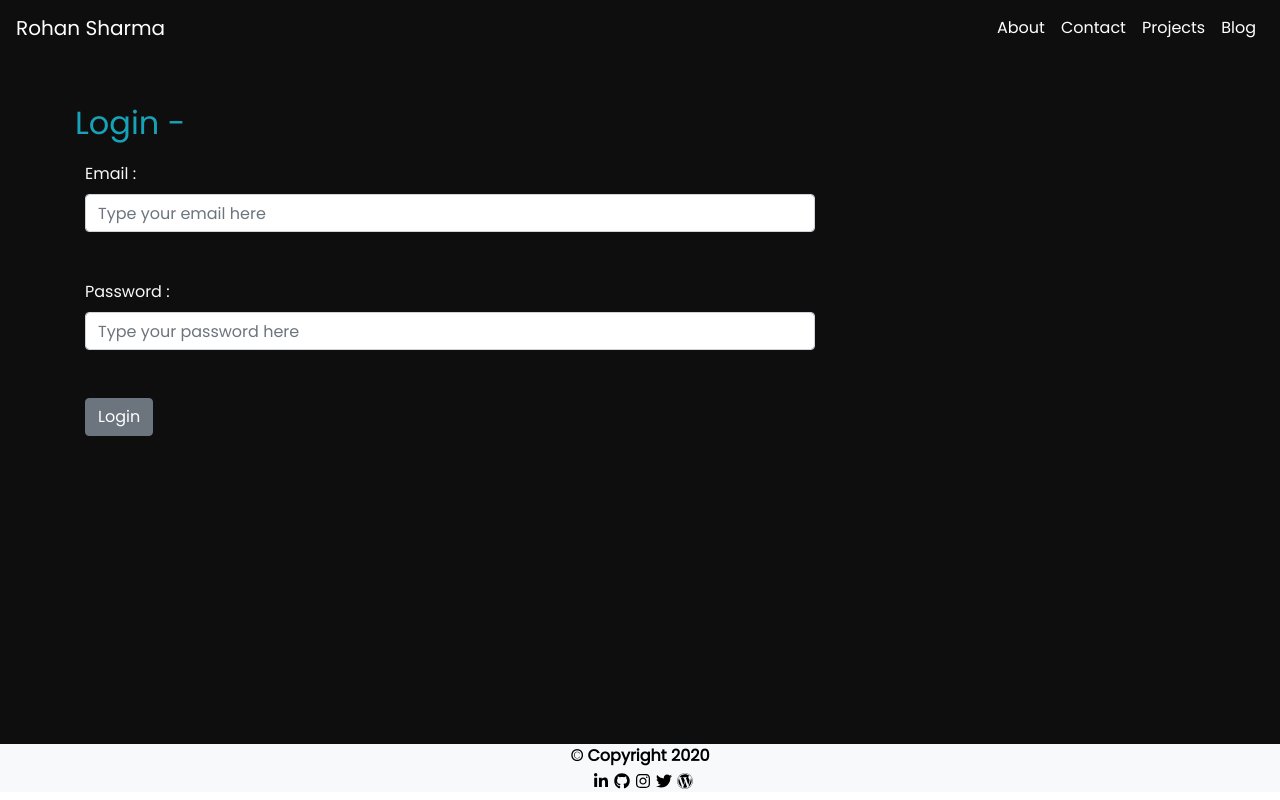
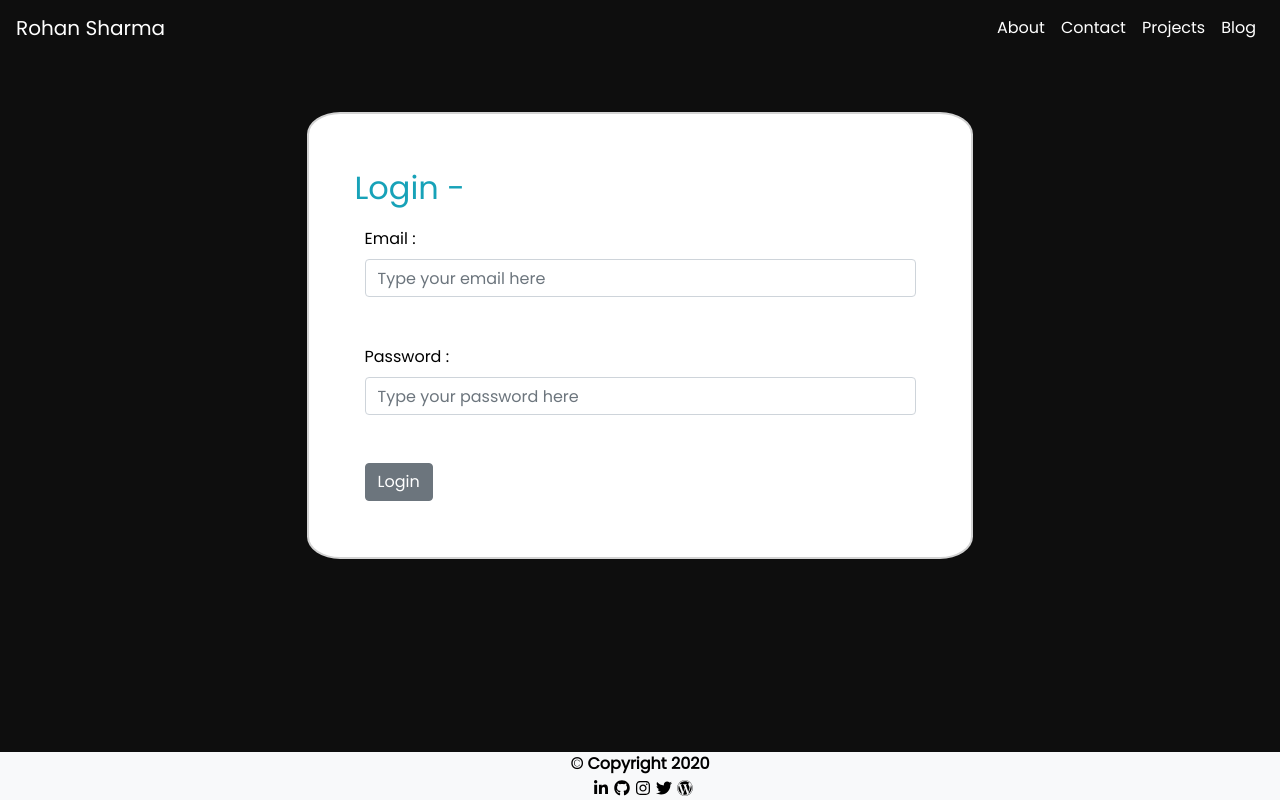
Before and after one commit to RhnSharma/React_test, a React (Create React App) app in the folder client/: page /login in a window 1280 px wide. Built offline with nearby package versions, Linux system fonts and the light colour scheme.

Commit message:
Added some styling

```diff
--- a/client/src/App.css
+++ b/client/src/App.css
@@ -83,6 +83,30 @@ footer p{
 #brandName:hover{
   color: goldenrod !important;
 }
+#login form {
+  border: 2px solid lightgrey;
+  padding: 5%;
+  margin:5% 20%;
+  border-radius: 5%;
+  background: white;
+  color: #000;
+}
+#addpost form {
+  border: 2px solid lightgrey;
+  padding: 5%;
+  margin:5% 20%;
+  border-radius: 5%;
+  background: white;
+  color: #000;
+}
+#editpost form {
+  border: 2px solid lightgrey;
+  padding: 5%;
+  margin:5% 20%;
+  border-radius: 5%;
+  background: white;
+  color: #000;
+}
 /* xs */
 .profile-image {
   width: 250px;
--- a/client/src/components/AddBlog.js
+++ b/client/src/components/AddBlog.js
@@ -1,5 +1,5 @@
 import React, { useState } from 'react';
-import { Button, Form, FormGroup, Label, Input, Container, Row, Col } from 'reactstrap';
+import { Button, Form, FormGroup, Label, Input, Container } from 'reactstrap';
 import { Link } from 'react-router-dom';
 import axios from 'axios';
 import './../App.css';
@@ -44,16 +44,14 @@ const AddBlog = (props) => {
     <div className='mt-5' style={{'minHeight' : '80vh'}}>
       {submission ? <p className='lead submitted'>Your post is added to the db.</p>
         :
-      <Container className='mb-5' id='contact'>
-      <Row>
-      <Col md='8'>
+      <Container id='addpost'>
+      <Form>
       <h1
       className='display-4 text-info'
       style={{'marginLeft' : '-10px', 'marginBottom':'20px','fontSize':'2rem'}}
       >
       Add Post -
       </h1>
-      <Form>
     <FormGroup className='mb-5'>
       <Label for="title"> Title : </Label>
       <Input onChange={onChangeForm} type="text" name="title" id="exampletitle" value={blog.title} placeholder="Type your post title here" />
@@ -71,8 +69,6 @@ const AddBlog = (props) => {
     <Button color='primary' onClick={handleSubmit}>Add post</Button>
     <Link to='/' className='btn btn-secondary mx-2'>Cancel</Link>
   </Form>
-      </Col>
-      </Row>
   </Container>
       }
     </div>
--- a/client/src/components/EditBlog.js
+++ b/client/src/components/EditBlog.js
@@ -1,6 +1,6 @@
 import React, { useState, useEffect } from 'react';
 import { Link } from 'react-router-dom';
-import { Button, Form, FormGroup, Label, Input, Container, Row, Col } from 'reactstrap';
+import { Button, Form, FormGroup, Label, Input, Container } from 'reactstrap';
 import axios from 'axios';
 import './../App.css';
 
@@ -55,16 +55,14 @@ const EditBlog = (props) => {
     <div className='mt-5' style={{'minHeight' : '80vh'}}>
       {submission ? <p className='lead submitted'>Your post has been updated.</p>
         :
-      <Container className='mb-5' id='contact'>
-      <Row>
-      <Col md='8'>
+      <Container id='editpost'>
+      <Form>
       <h1
       className='display-4 text-info'
       style={{'marginLeft' : '-10px', 'marginBottom':'20px','fontSize':'2rem'}}
       >
       Update Post -
       </h1>
-      <Form>
     <FormGroup className='mb-5'>
       <Label for="title"> Title : </Label>
       <Input onChange={onChangeForm} type="text" name="title" id="exampletitle" value={blog.title} placeholder="Type your post title here" />
@@ -82,8 +80,6 @@ const EditBlog = (props) => {
     <Button color='warning' onClick={handleSubmit}>Update post</Button>
     <Link to='/blogs' className='btn btn-secondary mx-2'>Cancel</Link>
   </Form>
-      </Col>
-      </Row>
   </Container>
       }
     </div>
--- a/client/src/components/login.js
+++ b/client/src/components/login.js
@@ -1,5 +1,5 @@
 import React, { useState } from 'react';
-import { Button, Form, FormGroup, Label, Input, Container, Row, Col } from 'reactstrap';
+import { Button, Form, FormGroup, Label, Input, Container } from 'reactstrap';
 import axios from 'axios';
 import './../App.css';
 
@@ -41,16 +41,14 @@ const Login = (props) => {
     <div className='mt-5' style={{'minHeight' : '80vh'}}>
       {submission ? <p className='lead submitted'>User is registered in the db.</p>
         :
-      <Container className='mb-5' id='contact'>
-      <Row>
-      <Col md='8'>
+      <Container id='login'>
+      <Form>
       <h1
       className='display-4 text-info'
       style={{'marginLeft' : '-10px', 'marginBottom':'20px','fontSize':'2rem'}}
       >
       Login -
       </h1>
-      <Form>
     <FormGroup className='mb-5'>
       <Label for="title"> Email : </Label>
       <Input onChange={onChangeForm} type="email" name="email" id="exampleemail" value={user.email} placeholder="Type your email here" />
@@ -61,8 +59,6 @@ const Login = (props) => {
     </FormGroup>
     <Button onClick={onSubmit}>Login</Button>
   </Form>
-      </Col>
-      </Row>
   </Container>
       }
     </div>
```
